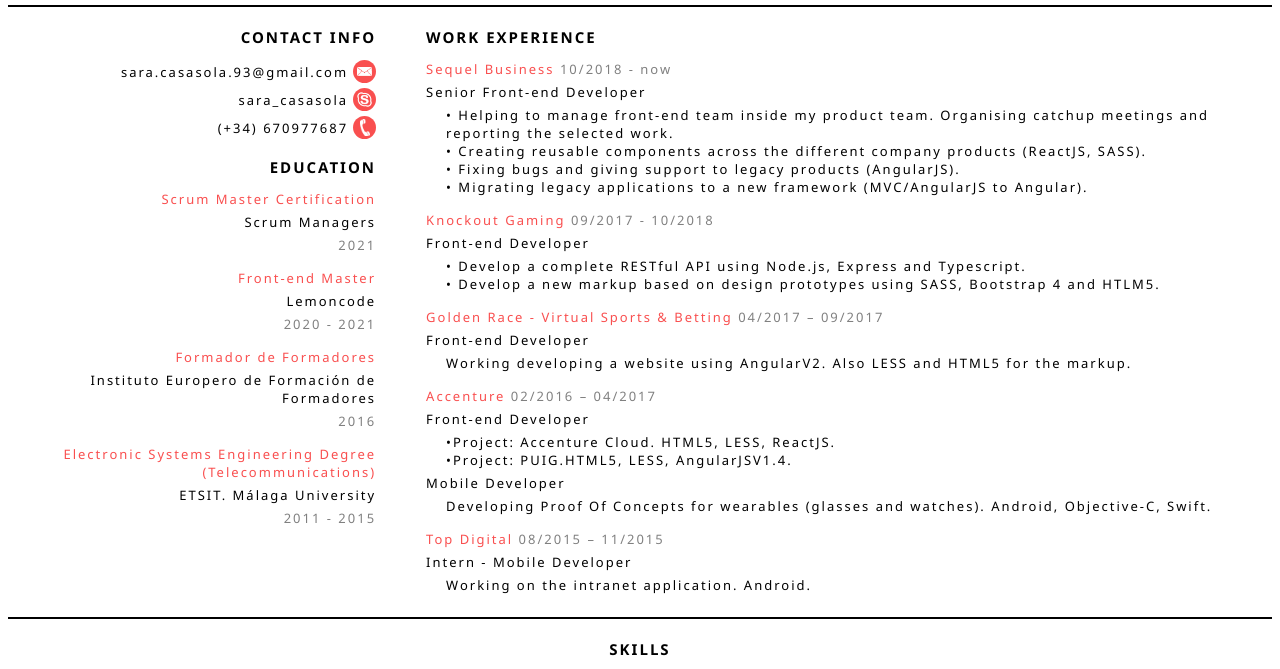
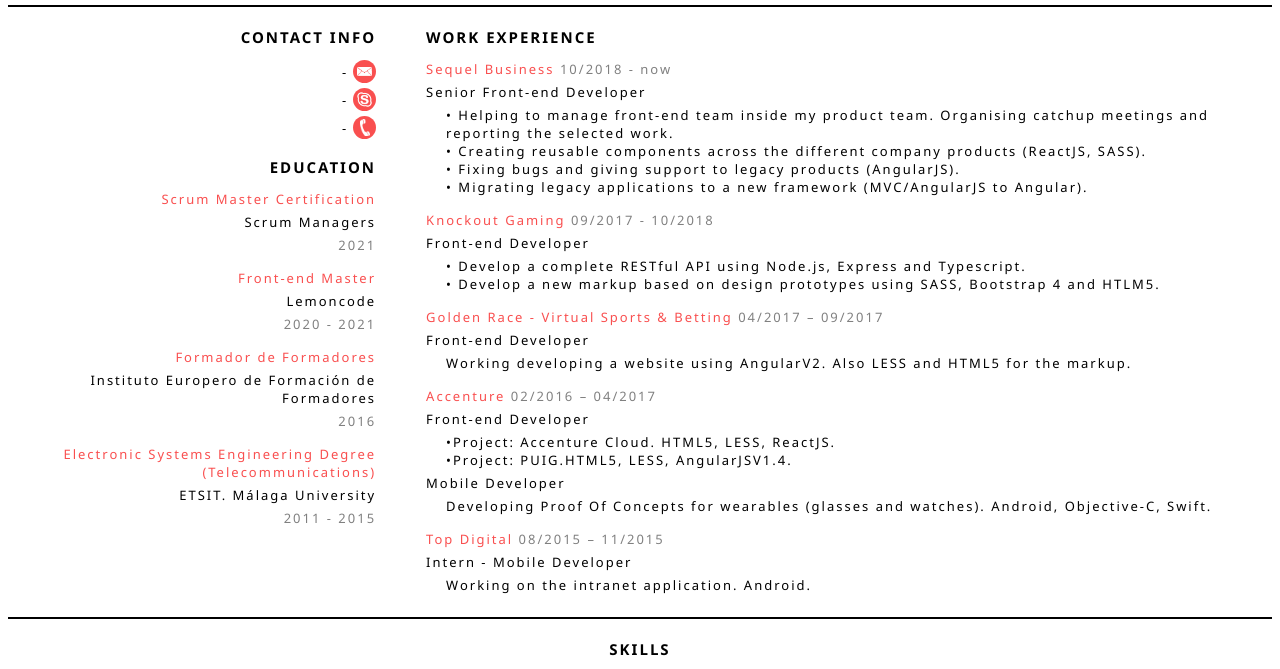
Before and after one commit to SaraCasasola/SaraCasasola.github.io, a plain HTML site: page index.html in a window 1280 px wide. Shown: the part 52-721 px from the top of the page. Drawn offline with Linux system fonts and the light colour scheme.

Commit message:
Remove personal info

```diff
--- a/index.html
+++ b/index.html
@@ -156,15 +156,15 @@
       <article class="article">
         <div class="article--title article--title__align-end">CONTACT INFO</div>
         <div class="contact-info">
-          <span>sara.casasola.93@gmail.com</span>
+          <span>-</span>
           <span class="contact-info--icon"><img class="contact-info--icon__email" src="./email.png"/></span>
         </div>
         <div class="contact-info">
-          <span>sara_casasola</span>
+          <span>-</span>
           <span class="contact-info--icon"><img class="contact-info--icon__skype" src="./skype.png"/></span>
         </div>
         <div class="contact-info">
-          <span>(+34) 670977687</span>
+          <span>-</span>
           <span class="contact-info--icon"><img class="contact-info--icon__phone" src="./phone.png"/></span>
         </div>
       </article>
```
